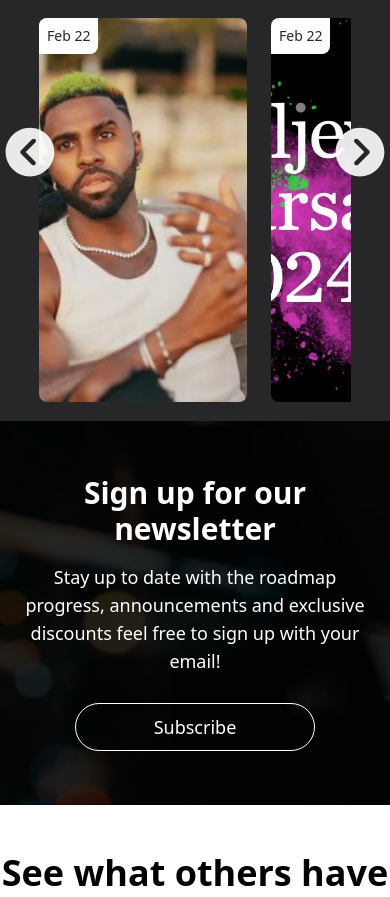
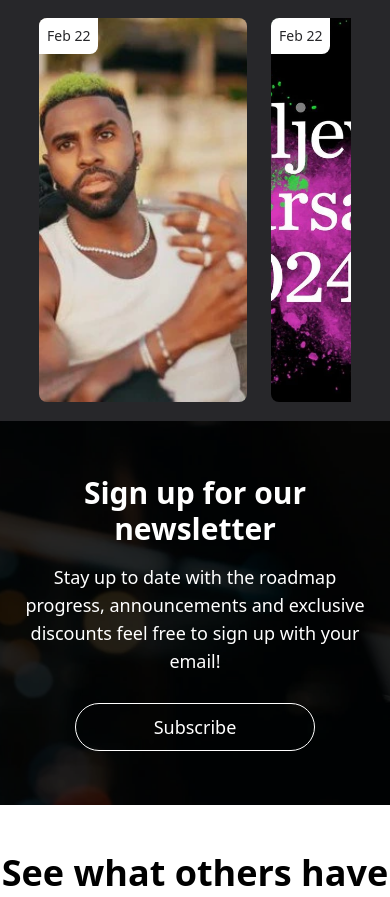
Before and after one commit to whobrowsesthewebg7/active-unity, a React (Vite) app: page / in a window 390 px wide. Shown: the part 1753-2650 px from the top of the page. Built offline with nearby package versions, Linux system fonts and the light colour scheme.

Commit message:
hides sliders on smaller screens

```diff
--- a/src/components/UpcomingEvents/UpcomingEvents.jsx
+++ b/src/components/UpcomingEvents/UpcomingEvents.jsx
@@ -37,7 +37,7 @@ const UpcomingEvents = () => {
             slideLeft(castSliderId);
           }}
           className={styles.upcoming_events__slider_left}
-          size={60}
+          size={40}
         />
       <div className={styles.upcoming_events__container} id={castSliderId}>
         {upcomingEvents.map((event, index) => {
@@ -54,7 +54,7 @@ const UpcomingEvents = () => {
             slideRight(castSliderId);
           }}
           className={styles.upcoming_events__slider_right}
-          size={60}
+          size={40}
         />
     </section>
   );
--- a/src/components/UpcomingEvents/UpcomingEvents.module.css
+++ b/src/components/UpcomingEvents/UpcomingEvents.module.css
@@ -11,13 +11,14 @@
 }
 
 .upcoming_events__container::-webkit-scrollbar {
-  @apply hidden;
+  @apply md:hidden ;
 }
 
+
 .upcoming_events__slider_left {
-  @apply absolute bottom-1/2 left-0 md:left-5 lg:left-12 xl:left-16 2xl:left-20 text-white opacity-90 lg:hover:scale-125 cursor-pointer duration-200 z-10 group-hover:block;
+  @apply absolute bottom-1/2 hidden md:block md:left-5 lg:left-12 xl:left-16 2xl:left-28 text-white opacity-90 lg:hover:scale-125 cursor-pointer duration-200 z-10 group-hover:block;
 }
 
 .upcoming_events__slider_right {
-  @apply absolute bottom-1/2 right-0 md:right-5 lg:right-12 xl:right-16 2xl:right-20 text-white opacity-90 lg:hover:scale-125 cursor-pointer duration-200 z-10 group-hover:block;
+  @apply absolute bottom-1/2 hidden md:block md:right-5 lg:right-12 xl:right-16 2xl:right-28 text-white opacity-90 lg:hover:scale-125 cursor-pointer duration-200 z-10 group-hover:block;
 }
```
